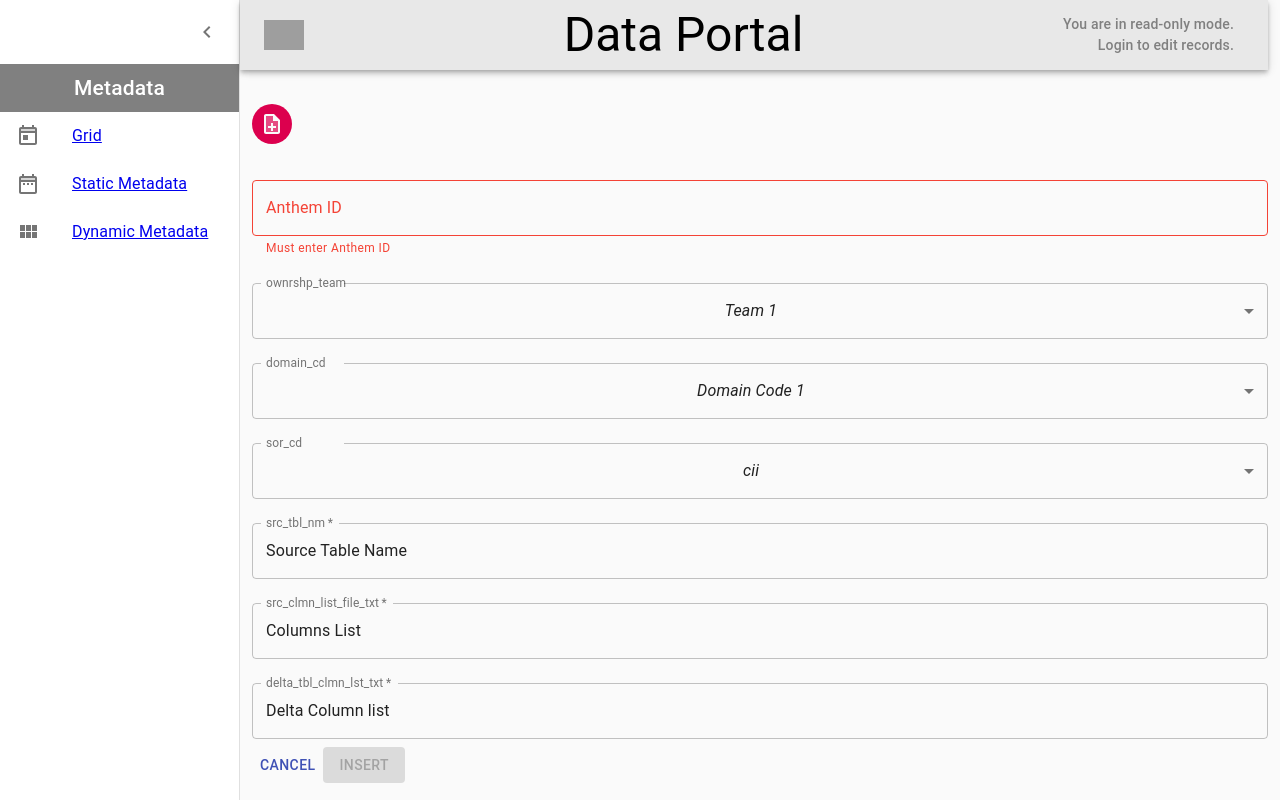
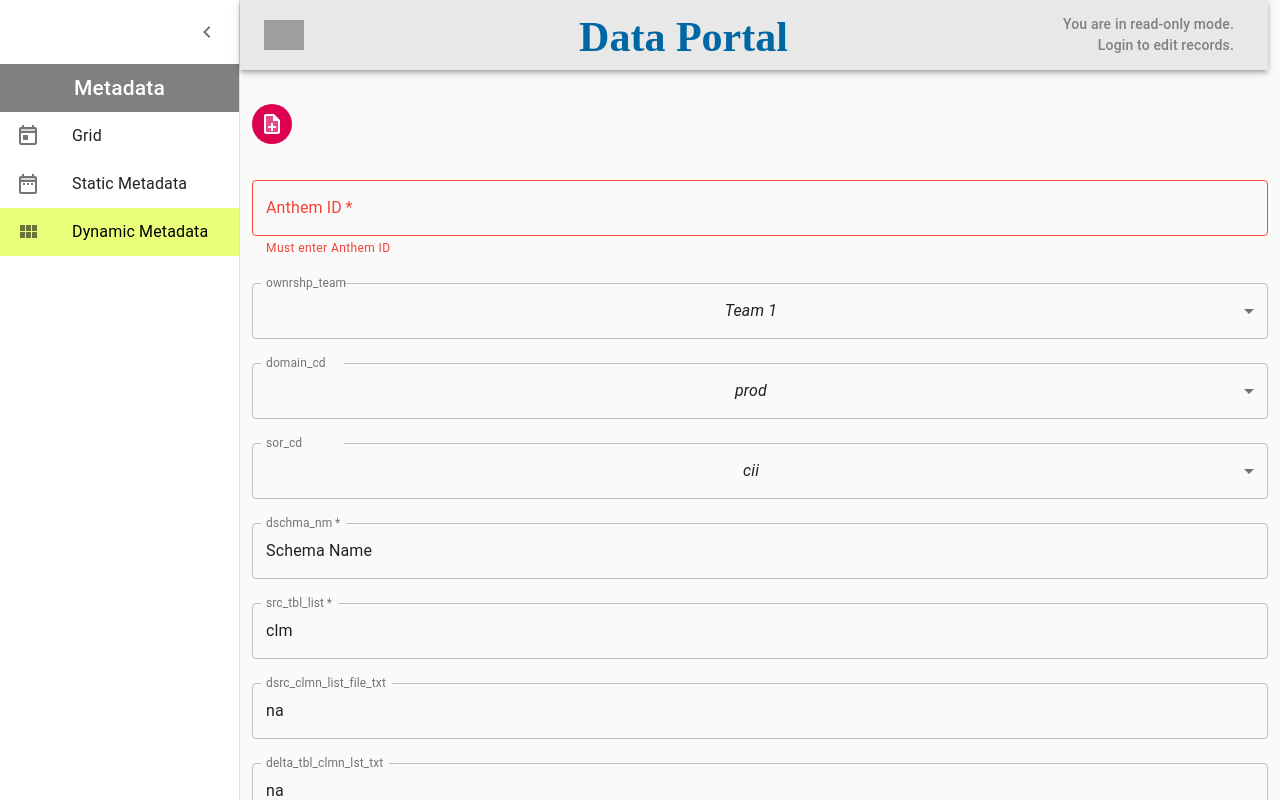
Before and after one commit to venkat3sh/aedlreact, a React (Create React App) app: page /#/metadata/dynamic in a window 1280 px wide. Built offline with nearby package versions, Linux system fonts and the light colour scheme; grey boxes are pictures that could not be loaded.

Commit message:
Beautification issues fixed - UI

```diff
--- a/src/DynamicMetadata.js
+++ b/src/DynamicMetadata.js
@@ -22,7 +22,7 @@ class DynamicMetadata extends React.Component {
       submitError: "",
       sor_cds: ["naic", "edl", "edw", "cdl", "cii"],
       selected_sor_cd: "",
-      domain_cds: ["Domain Code 1", "Domain Code 2"],
+      domain_cds: ["clm","prod","mbr"],
       selected_domain_cd: "",
       environment: "sit",
       selected_prcsng_type: "ingest",
@@ -36,6 +36,7 @@ class DynamicMetadata extends React.Component {
       domain_cd: "Domain Code 1",
       sor_cd: "cii",
       ownrshp_team: "Team 1",
+      src_tbl_list: "clm",
       dropdown_options: {
         teams: ["Team 1", "Team 2"],
       }
@@ -44,11 +45,11 @@ class DynamicMetadata extends React.Component {
 
   componentDidMount() {
     this.setState({
-        src_clmn_list_file_txt: "na",
+        dsrc_clmn_list_file_txt: "na",
         delta_tbl_clmn_lst_txt: "na",
-        domain_cd: "Domain Code 1",
+        domain_cd: "prod",
         sor_cd: "cii",
-        schma_nm: "Schema Name"
+        dschma_nm: "Schema Name"
     })
     }
 
@@ -145,7 +146,7 @@ class DynamicMetadata extends React.Component {
 
   getDelTblNm = () => {
     // console.log("firing get del tbl name fx")
-    let valueString = this.state.src_tbl_nm + "_del"
+    let valueString = this.state.src_tbl_list + "_del"
     return valueString
   }
 
@@ -189,7 +190,7 @@ class DynamicMetadata extends React.Component {
   }
 
   getDestnS3ObjKey = () => {
-    let valueString = "inbound/"+ this.state.domain_cd + "/" + this.state.sor_cd + "/" + this.state.src_tbl_nm
+    let valueString = "inbound/"+ this.state.domain_cd + "/" + this.state.sor_cd + "/" + this.state.src_tbl_list
     return valueString
   }
 
@@ -197,9 +198,9 @@ class DynamicMetadata extends React.Component {
 
     let newData = {
         src_sys_nm: this.state.sor_cd,
-        schma_nm: this.state.schma_nm,
-        src_tbl_nm: this.state.src_tbl_nm,
-        src_clmn_list_file_txt: this.state.src_clmn_list_file_txt,
+        schma_nm: this.state.dschma_nm,
+        src_tbl_list: this.state.src_tbl_list,
+        src_clmn_list_file_txt: this.state.dsrc_clmn_list_file_txt,
         delta_tbl_clmn_lst_txt: this.state.delta_tbl_clmn_lst_txt,
         rqstr_id: this.state.rqstr_id,
         ownrshp_team: this.state.ownrshp_team
@@ -249,6 +250,7 @@ class DynamicMetadata extends React.Component {
             disabled={false}
             name="rqstr_id"
             label="Anthem ID"
+            required
             type="rqstr_id"
             id="rqstr_id"
             value={this.state.rqstr_id}
@@ -313,39 +315,52 @@ class DynamicMetadata extends React.Component {
             fullWidth
             required
             disabled={false}
-            name="src_tbl_nm"
-            label="src_tbl_nm"
-            type="src_tbl_nm"
-            id="src_tbl_nm"
-            value="Source Table Name"//{this.state.src_tbl_nm}
+            name="dschma_nm"
+            label="dschma_nm"
+            type="dschma_nm"
+            id="dschma_nm"
+            value={this.state.dschma_nm}
             onChange={this.handleChanges}
-            error={this.state.src_tbl_nm === ""}
-            helperText={this.state.src_tbl_nm === "" ? "Must have a source table name" : ""}
+            error={this.state.dschma_nm === ""}
+            helperText={this.state.dschma_nm === "" ? "Must have a schema name" : ""}
+            />
+            <TextField
+            variant="outlined"
+            margin="normal"
+            fullWidth
+            required
+            disabled={false}
+            name="src_tbl_list"
+            label="src_tbl_list"
+            type="src_tbl_list"
+            id="src_tbl_list"
+            value={this.state.src_tbl_list}
+            onChange={this.handleChanges}
+            error={this.state.src_tbl_list === ""}
+            helperText={this.state.src_tbl_list === "" ? "Must have a source table name" : ""}
             />
            <TextField
             variant="outlined"
             margin="normal"
             fullWidth
-            required
             disabled={false}
-            name="src_clmn_list_file_txt"
-            label="src_clmn_list_file_txt"
-            type="src_clmn_list_file_txt"
-            id="src_clmn_list_file_txt"
-            value="Columns List"//{this.state.src_clmn_list_file_txt}
+            name="dsrc_clmn_list_file_txt"
+            label="dsrc_clmn_list_file_txt"
+            type="dsrc_clmn_list_file_txt"
+            id="dsrc_clmn_list_file_txt"
+            value={this.state.dsrc_clmn_list_file_txt}
             onChange={this.handleChanges}
             />
              <TextField
             variant="outlined"
             margin="normal"
             fullWidth
-            required
             disabled={false}
             name="delta_tbl_clmn_lst_txt"
             label="delta_tbl_clmn_lst_txt"
             type="delta_tbl_clmn_lst_txt"
             id="delta_tbl_clmn_lst_txt"
-            value="Delta Column list"//{this.state.delta_tbl_clmn_lst_txt}
+            value={this.state.delta_tbl_clmn_lst_txt}
             onChange={this.handleChanges}
             />
         </>
--- a/src/StaticMetadata.js
+++ b/src/StaticMetadata.js
@@ -258,6 +258,7 @@ class StaticMetadata extends React.Component {
             margin="normal"
             fullWidth
             disabled={false}
+            required
             name="rqstr_id"
             label="Anthem ID"
             type="rqstr_id"
@@ -337,7 +338,6 @@ class StaticMetadata extends React.Component {
             variant="outlined"
             margin="normal"
             fullWidth
-            required
             disabled={false}
             name="hdfs_delta_tbl_path_txt"
             label="hdfs_delta_tbl_path_txt"
@@ -350,7 +350,6 @@ class StaticMetadata extends React.Component {
             variant="outlined"
             margin="normal"
             fullWidth
-            required
             disabled={false}
             name="hdfs_del_tbl_path_txt"
             label="hdfs_del_tbl_path_txt"
@@ -381,7 +380,6 @@ class StaticMetadata extends React.Component {
             variant="outlined"
             margin="normal"
             fullWidth
-            required
             disabled={false}
             name="destn_s3_bkt_nm"
             label="destn_s3_bkt_nm"
@@ -411,7 +409,6 @@ class StaticMetadata extends React.Component {
             variant="outlined"
             margin="normal"
             fullWidth
-            required
             disabled={false}
             name="tpt_instances_cnt"
             label="tpt_instances_cnt"
--- a/src/index.css
+++ b/src/index.css
@@ -1,13 +1,279 @@
 body {
   margin: 0;
-  font-family: -apple-system, BlinkMacSystemFont, 'Segoe UI', 'Roboto', 'Oxygen',
-    'Ubuntu', 'Cantarell', 'Fira Sans', 'Droid Sans', 'Helvetica Neue',
+  font-family: -apple-system, BlinkMacSystemFont, "Segoe UI", "Roboto", "Oxygen",
+    "Ubuntu", "Cantarell", "Fira Sans", "Droid Sans", "Helvetica Neue",
     sans-serif;
   -webkit-font-smoothing: antialiased;
   -moz-osx-font-smoothing: grayscale;
 }
 
 code {
-  font-family: source-code-pro, Menlo, Monaco, Consolas, 'Courier New',
+  font-family: source-code-pro, Menlo, Monaco, Consolas, "Courier New",
     monospace;
 }
+
+.link-no-decoration {
+  text-decoration: none;
+  color: rgba(0, 0, 0, 0.87);
+}
+
+.flex {
+  display: flex;
+}
+
+.justify-space-between {
+  justify-content: space-between;
+}
+
+.hover:hover {
+  background-color: rgb(236, 236, 236);
+}
+
+.login-wrapper {
+  padding-top: 20px;
+  background-color: #f1f1f1;
+}
+
+.description-wrapper-warning {
+  padding-top: 20px;
+  background-color: #ffdae0;
+}
+
+.description-wrapper {
+  padding-top: 20px;
+  background-color: #f1f1f1;
+}
+
+.align-left-warning-h3 {
+  color: red;
+  text-align: left;
+  padding: 0 10px 0 24px;
+  margin: 0;
+}
+
+.align-left-warning{
+  color: black;
+  text-align: left;
+  padding: 0 10px 0 24px;
+  margin: 0;
+}
+
+.button-wrapper-warning {
+  padding: 10px 0 10px 24px;
+  display: flex;
+}
+
+.button-wrapper {
+  padding: 10px 0 10px 24px;
+  display: flex;
+  flex-direction: column;
+  align-items: center;
+}
+.logout-button {
+  background-color: black;
+  color: white;
+}
+
+.align-left{
+  text-align: left;
+  padding: 0 10px 0 24px;
+  margin: 0;
+  color: gray;
+}
+
+.align-right{
+  text-align: left;
+  padding: 0 24px 0 10px;
+  margin: 0;
+  color: gray;
+}
+
+.med-size-text {
+  font-size: 16px;
+}
+
+#form-dialog-title {
+  text-align: center;
+}
+
+.table-title {
+  color: rgb(0, 103, 165);
+  font-weight: 800;
+  font-size: 1.5rem;
+  margin: 0;
+}
+
+.grayed-text {
+  color: gray;
+  font-weight: 400;
+  font-size: 16px;
+}
+
+.menu-list-header {
+  text-align: left;
+  padding-left: 10px;
+  color: black;
+}
+
+.big-bold {
+  font-weight: 800;
+  font-size: 24px;
+}
+
+.snackbar-wrapper {
+  background-color: green;
+}
+
+.MuiSnackbarContent-root {
+  background-color: green
+}
+
+.active {
+  background: #eaff79;
+  color: black;
+}
+
+.MuiContainer-maxWidthXl {
+    max-width: 2320px !important;
+}
+
+.blue-text {
+  color: rgb(0, 103, 165);
+  font-size: 42px;
+  font-family: "Times New Roman", Times, serif;
+  font-weight: 600;
+}
+
+.csv-download-button {
+  text-decoration: none;
+  color: rgb(0, 103, 165);
+}
+
+.dialog-actions {
+  display: flex;
+  justify-content: center !important;
+  flex-direction: column !important;
+}
+
+.divider {
+  width: 100%;
+  margin: 20px 0 !important;
+}
+
+.MuiDialog-paper {
+  padding: 0 60px;
+}
+
+.blue-text {
+  color: rgb(0, 103, 165);
+}
+
+.send-email {
+  font-size: 0.875rem;
+  font-family: "Roboto", "Helvetica", "Arial", sans-serif;
+  display: block;
+  font-weight: 400;
+}
+
+.send-email-wrapper {
+  display: block;
+  margin-bottom: 20px !important;
+}
+
+.MuiButton-label {
+  display: flex;
+  flex-direction: column;
+}
+
+.buffer {
+  height: 10px;
+}
+
+.flex-row-wrapper {
+  display: flex;
+  align-items: center;
+}
+
+.space-between {
+  justify-content: space-between;
+}
+
+.no-wrap {
+  white-space: nowrap;
+}
+
+.form-control {
+  width: 100% !important;
+}
+
+.select-empty {
+  /* margin-bottom: 10px; */
+}
+
+.delete-dialog-tbl {
+  width: 100%;
+}
+
+.delete-dialog-tbl-row {
+
+}
+
+.delete-dialog-tbl-header {
+  font-size: 18px;
+  font-weight: bold;
+  text-align: left;
+  padding-bottom: 12px;
+}
+
+.MuiDialogActions-root {
+  justify-content: space-around !important;
+}
+
+.flex {
+  display: flex;
+}
+
+.column {
+  flex-direction: column;
+}
+
+.full-width {
+  width: 100%;
+}
+
+.space-around {
+  justify-content: space-around;
+}
+
+.margin-bottom {
+  margin-bottom: 12px;
+}
+
+.error-message {
+  font-size: 20px;
+  padding: 8px 36px;
+  background-color: red;
+  color: white;
+  border-radius: 4px;
+  opacity: 0.8;
+}
+
+.left-panel {
+  width: 50%;
+  display: flex;
+  flex-direction: column;
+  justify-content: center;
+}
+
+.right-panel {
+  width: 20%;
+  padding: 0 10px 10px 0;
+}
+
+.MuiDialog-paper {
+  padding: 20px 40px;
+}
+
+.MuiDialogTitle-root {
+  text-align: center;
+}
```
